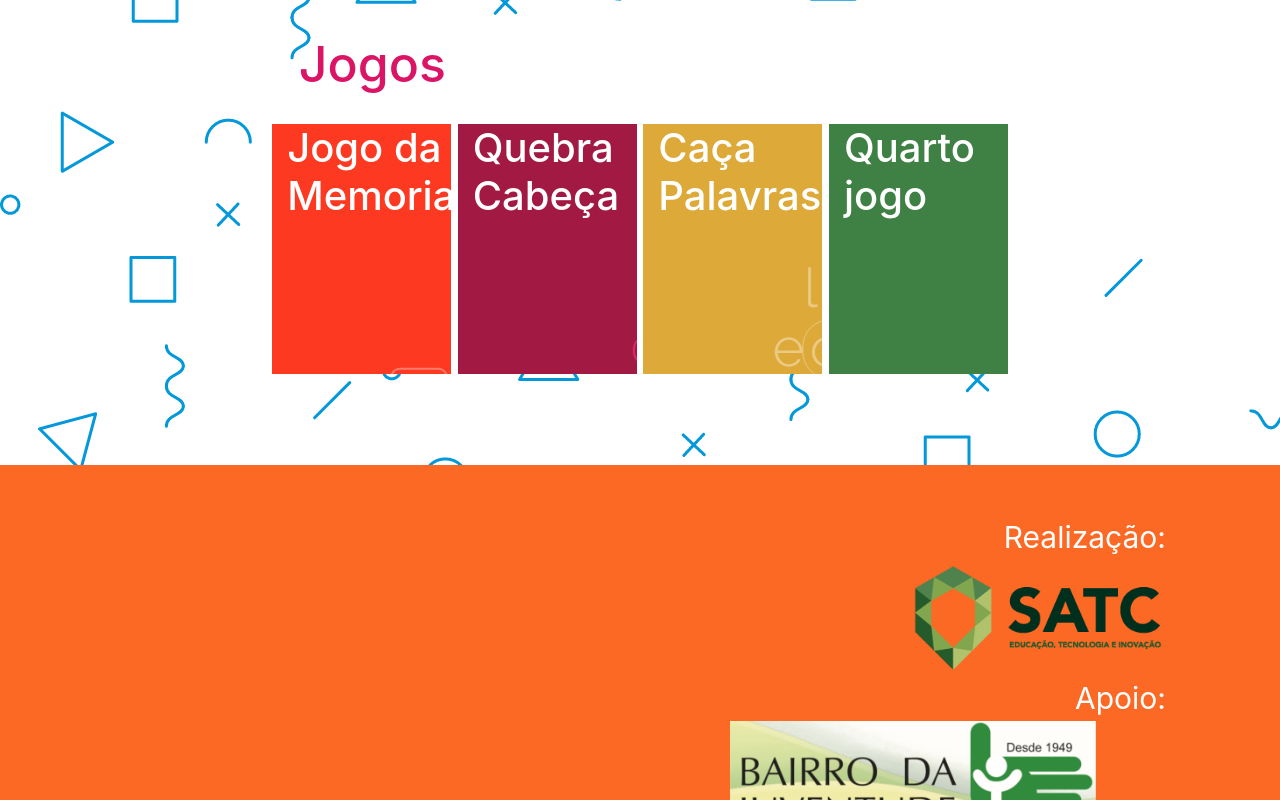
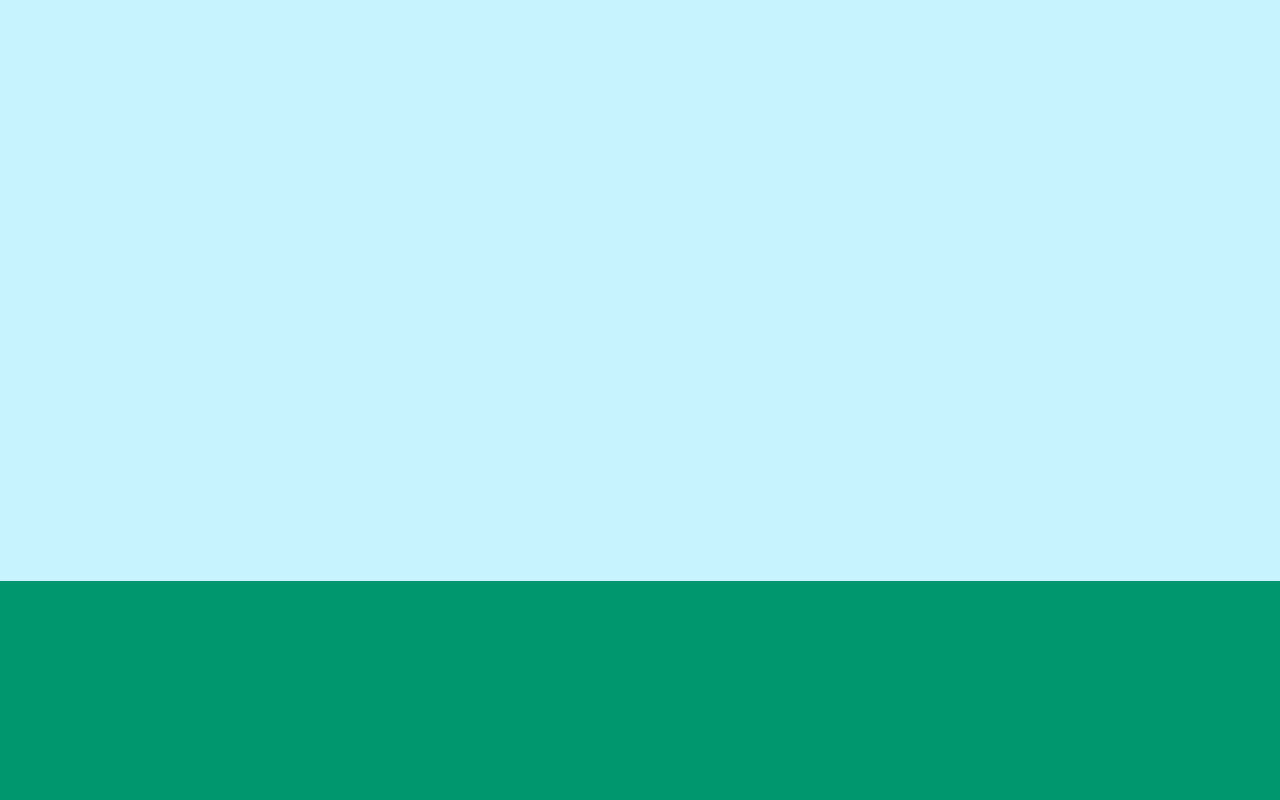
Before and after one commit to brunosilvadaniel/fapesc-cartilha-react, a React (Create React App) app: page / in a window 1280 px wide. Shown: the part 340-1140 px from the top of the page. Built offline with nearby package versions, Linux system fonts and the light colour scheme.

Commit message:
Add ceu/grama

```diff
--- a/src/App.js
+++ b/src/App.js
@@ -1,5 +1,6 @@
 import React from 'react';
 import NavBar from './components/Navbar/index'
+import Baloes from './components/Baloes/index'
 import NavBarJogos from './components/NavBarJogos/index'
 import Footer from './components/Footer/index'
 
@@ -8,6 +9,7 @@ function App() {
   return (
     <div >
       <NavBar/>
+      <Baloes/>
       <NavBarJogos/>
       <Footer/>
     </div>
--- /dev/null
+++ b/src/components/Baloes/index.css
@@ -0,0 +1,16 @@
+.baloes{
+  display: flex;
+  height: 1020px;
+  width: 100%;
+  flex-direction: column;
+}
+.ceu{
+  background-color: #C7F3FF;
+  height: 80%;
+  width: 100%;
+}
+.grama-cima{
+  background-color: #00966E;
+  height: 20%;
+  width: 100%;
+}
--- /dev/null
+++ b/src/components/Baloes/index.jsx
@@ -0,0 +1,18 @@
+import React, { Component } from 'react'
+import './index.css'
+
+export default class Baloes extends Component{
+  render(){
+    return(
+      <div className="baloes">
+        <div className="ceu">
+
+        </div>
+        <div className="grama-cima">
+
+        </div>
+
+      </div>
+    )
+  }
+}
--- a/src/components/NavBarJogos/index.css
+++ b/src/components/NavBarJogos/index.css
@@ -47,18 +47,21 @@
   background-image: url("../../assets/images/Jogo-background-laranja-escuro.png");
   background-repeat: no-repeat;
   background-size: auto;
+  background-position: right bottom;
 }
 .jogo-fundo-vermelho{
   background: #A21943;
   background-image: url("../../assets/images/Jogo-background-vermelho.png");
   background-repeat: no-repeat;
   background-size: auto;
+  background-position: right bottom;
 }
 .jogo-fundo-laranja-claro{
   background: #DDA939;
   background-image: url("../../assets/images/Jogo-background-laranja-claro.png");
   background-repeat: no-repeat;
   background-size: auto;
+  background-position: right bottom;
 }
 .jogo-fundo-verde{
   background: #3F8144;
--- a/src/index.css
+++ b/src/index.css
@@ -5,6 +5,7 @@ body {
 		'Droid Sans', 'Helvetica Neue', sans-serif;
 	-webkit-font-smoothing: antialiased;
 	-moz-osx-font-smoothing: grayscale;
+
 }
 
 code {
```
